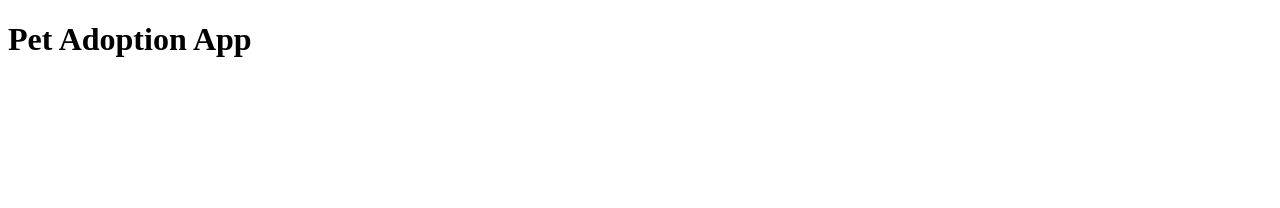
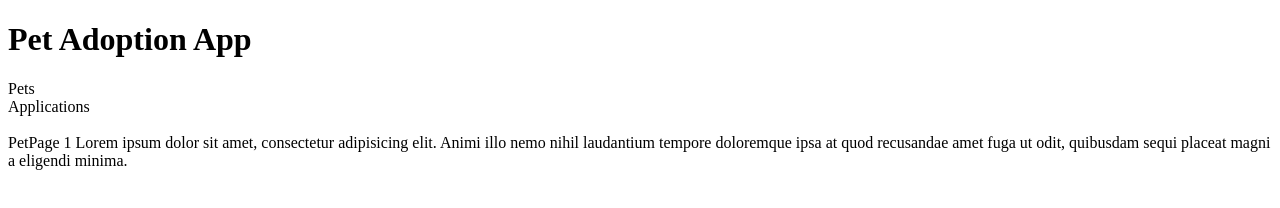
Before and after one commit to d00456429/Pet-Adoption-App, a plain HTML site: page client-side/index.html in a window 1280 px wide. Drawn offline with nearby package versions, Linux system fonts and the light colour scheme.

Commit message:
index pages

```diff
--- a/client-side/index.html
+++ b/client-side/index.html
@@ -10,6 +10,24 @@
   <body>
     <div id="app">
       <h1>Pet Adoption App</h1>
+      <nav>
+        <div @click="setPage(1)">Pets</div>
+        <div @click="setPage(2)">Applications</div>
+      </nav>
+      <br />
+      <div class="page" v-if="page === 1">
+        PetPage 1 Lorem ipsum dolor sit amet, consectetur adipisicing elit.
+        Animi illo nemo nihil laudantium tempore doloremque ipsa at quod
+        recusandae amet fuga ut odit, quibusdam sequi placeat magni a eligendi
+        minima.
+      </div>
+
+      <div class="page" v-if="page === 2">
+        ApplicationPage 2 Lorem ipsum dolor sit amet consectetur adipisicing
+        elit. Sint labore delectus quidem. Vitae vel pariatur odit quos magnam,
+        nostrum laborum dolorem optio quia, tempore temporibus recusandae
+        tempora accusantium dolores rerum!
+      </div>
     </div>
     <script src="app.js"></script>
   </body>
```
Also changed, not shown: 1 other file.
